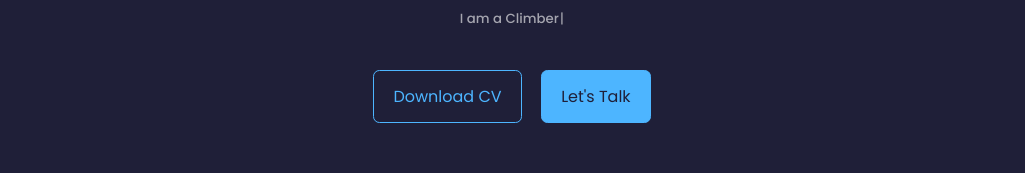
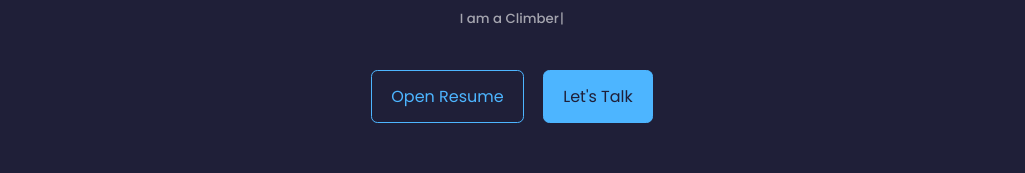
Before and after one commit to Mischa-Lamoureux/personal-portfolio, a React (Create React App) app: page / in a window 1280 px wide. Shown: the part 195-368 px from the top of the page, without its empty margins (128-1153 px from the left). Built offline with nearby package versions, Linux system fonts and the light colour scheme.

Commit message:
Changed resume download to open in new tab instead

```diff
--- a/src/components/header/CTA.jsx
+++ b/src/components/header/CTA.jsx
@@ -4,8 +4,8 @@ import CV from "../../assets/cv.pdf";
 const CTA = () => {
   return (
     <div className="cta">
-      <a href={CV} download className="btn">
-        Download CV
+      <a href={CV} target="_blank" rel="noopener noreferrer" className="btn">
+        Open Resume
       </a>
       <a href="#contact" className="btn btn-primary">
         Let's Talk
```
